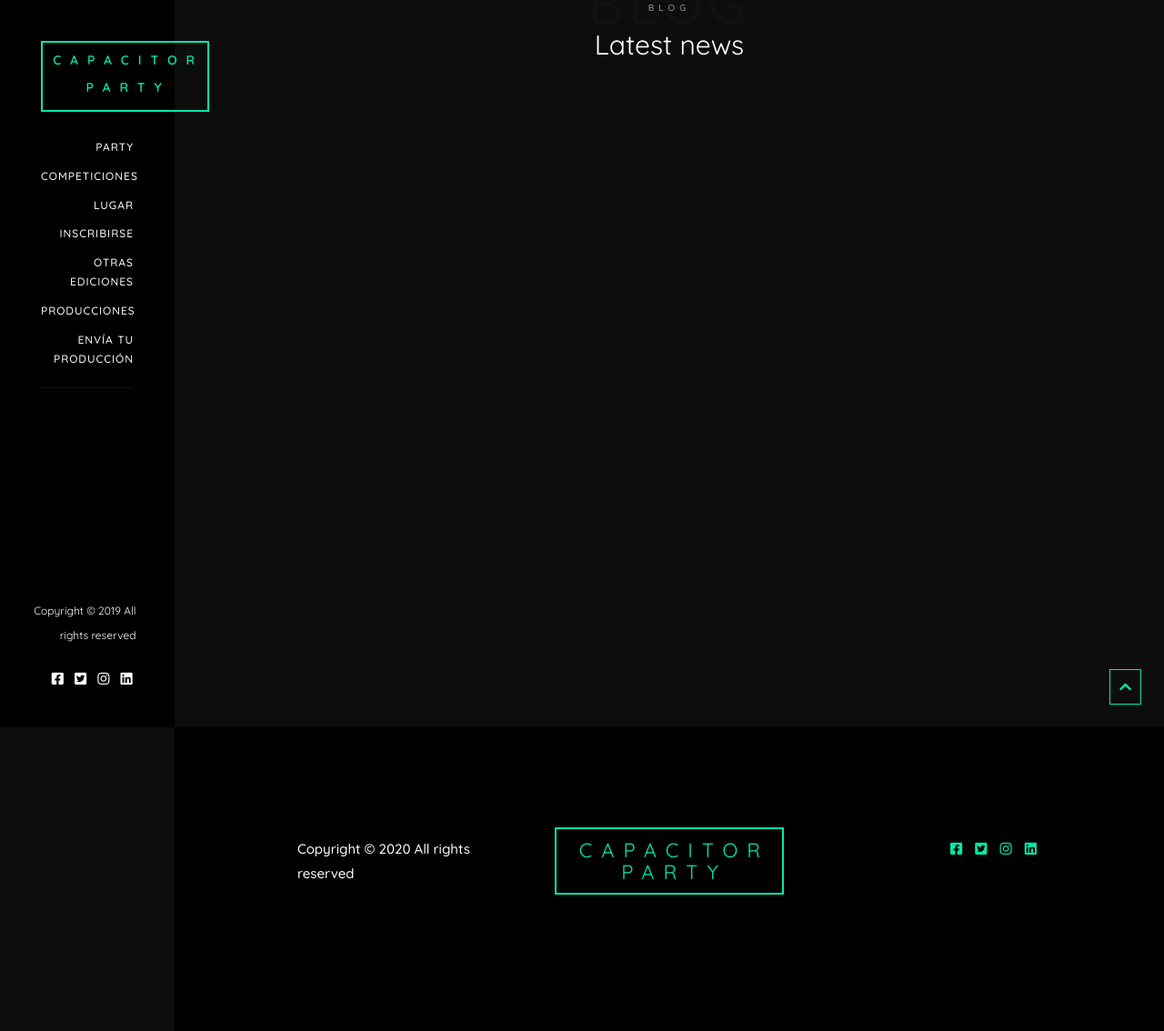
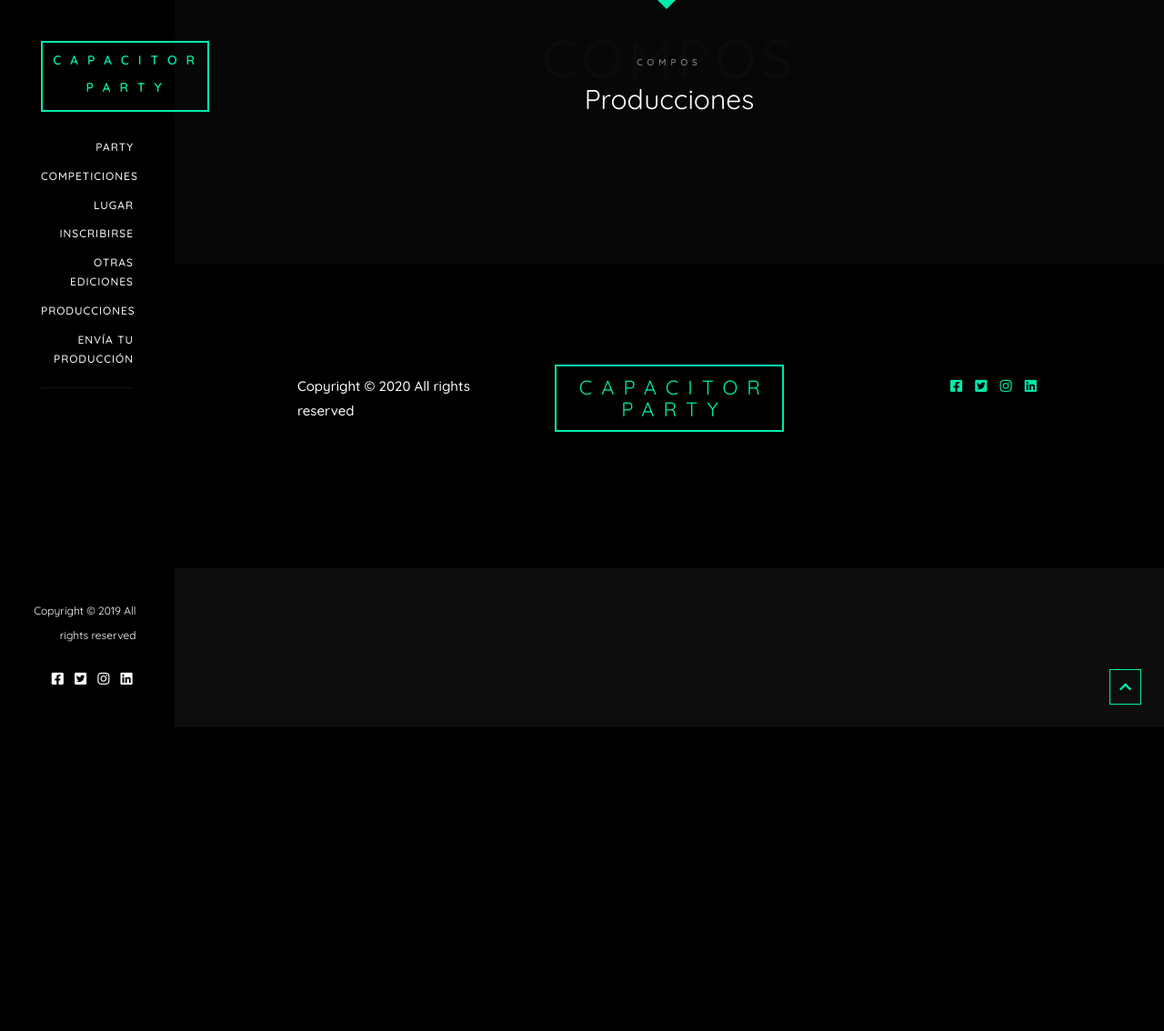
Before and after one commit to FreeMEM/capacitorparty, a Django app: page /productions/ in a window 1280 px wide. Shown: the whole page at 91% size. After the commit the page ends 800 px from the top, so only its background shows below. Run offline with Django 3.2, Linux system fonts and the light colour scheme; data that the repository does not hold is empty; parts of the project's set-up code (start-up, migrations or seed data) failed here and were passed over; some libraries are stand-ins or nearby versions.

Commit message:
show production

```diff
--- a/capacitorparty/settings.py
+++ b/capacitorparty/settings.py
@@ -41,6 +41,7 @@
     'editions',
     'tinymce',
     'embed_video',
+    'mathfilters',
 ]
 
 MIDDLEWARE = [
--- a/capacitorparty/templates/productions/productions.html
+++ b/capacitorparty/templates/productions/productions.html
@@ -5,13 +5,13 @@
    <!-- Banner -->
 
    <!-- Blog -->
-   <section class="js-fullheight" id="production">
+   <section class="services bg-dark" id="production">
       <div class="container-fluid">
          <div class="row">
             <div class="col-md-12 col-md-offset-3 col-md-pull-3 text-center">
-               <span class="heading-meta">Blog</span>
-               <span class="heading-meta-sub">BLOG</span>
-               <h2>Latest news</h2>
+               <span class="heading-meta">Compos</span>
+               <span class="heading-meta-sub">COMPOS</span>
+               <h2>Producciones</h2>
             </div>
          </div>
          <div class="row">
@@ -29,7 +29,7 @@
                               {% if production.group %}
                                  <small> by {{ production.group.name }} </small>
                               {% endif %}
-                              | <small> {{ production.edition.name }} </small>
+                              <small>| {{ production.edition.name }} </small>
                            </span>
                            <h3 style="margin:0px;"><a href="{{ production.filepath.url }}">{{ production.title }} <i class="icon fas fa-download"></i></a></h3>
 
--- a/defaults/models.py
+++ b/defaults/models.py
@@ -1,5 +1,4 @@
 from django.db import models
-
 
 class BaseModel(models.Model):
 
--- a/productions/models.py
+++ b/productions/models.py
@@ -2,6 +2,7 @@
 from django.utils import timezone
 from tinymce.models import HTMLField
 from defaults.models import BaseModel
+from embed_video.fields import EmbedVideoField
 
 # Create your models here.
 
@@ -103,7 +104,7 @@
     filepath = models.FileField(upload_to="files", blank=True, null=True)
     classification = models.IntegerField(blank=True, null=True)
     preview = models.ImageField(upload_to='pictures', blank=True, null=True)
-    videolink = models.CharField(max_length=200, blank=True, null=True)
+    videolink = EmbedVideoField(max_length=200, blank=True, null=True)
     edition = models.ForeignKey('editions.Edition', blank=True, null=True, on_delete=models.SET_NULL)
 
     def publish(self):
--- a/productions/views.py
+++ b/productions/views.py
@@ -2,6 +2,9 @@
 from capacitorparty.utils.menus import Menus
 from productions.models import ProductionType, Production
 from productions.forms import ProductionForm
+import inflect
+
+
 # Create your views here.
 
 
@@ -11,12 +14,13 @@
     return render(request, "productions/productions.html", dict(main_menu=menu.main_menu, productions=productions))
 
 def production(request, production_id):
-
-    print("LLEGO")
     menu = Menus()
     production = get_object_or_404(Production, pk=production_id)
-    print(production)
-    return render(request, "productions/production.html", dict(main_menu=menu.main_menu, production=production))
+    inf = inflect.engine()
+    print("UEEEEEEEE1")
+    print(inf.ordinal(production.classification))
+    print("UEEEEEEEE2")
+    return render(request, "productions/production.html", dict(main_menu=menu.main_menu, production=production, clasificacion=inf.ordinal(production.classification)))
 
 def upload(request):
     menu = Menus()
--- a/requirements.txt
+++ b/requirements.txt
@@ -1,9 +1,11 @@
 asgiref==3.2.3
 Django==3.0.7
 django-embed-video==1.4.0
+django-mathfilters==1.0.0
 django-tinymce==2.8.0
 entrypoints==0.3
 flake8==3.7.9
+inflect==5.0.2
 #Jinja2==2.11.2
 MarkupSafe==1.1.1
 #mccabe==0.6.1
```
Also changed, not shown: productions/migrations/0014_auto_20210123_1011.py (added).
